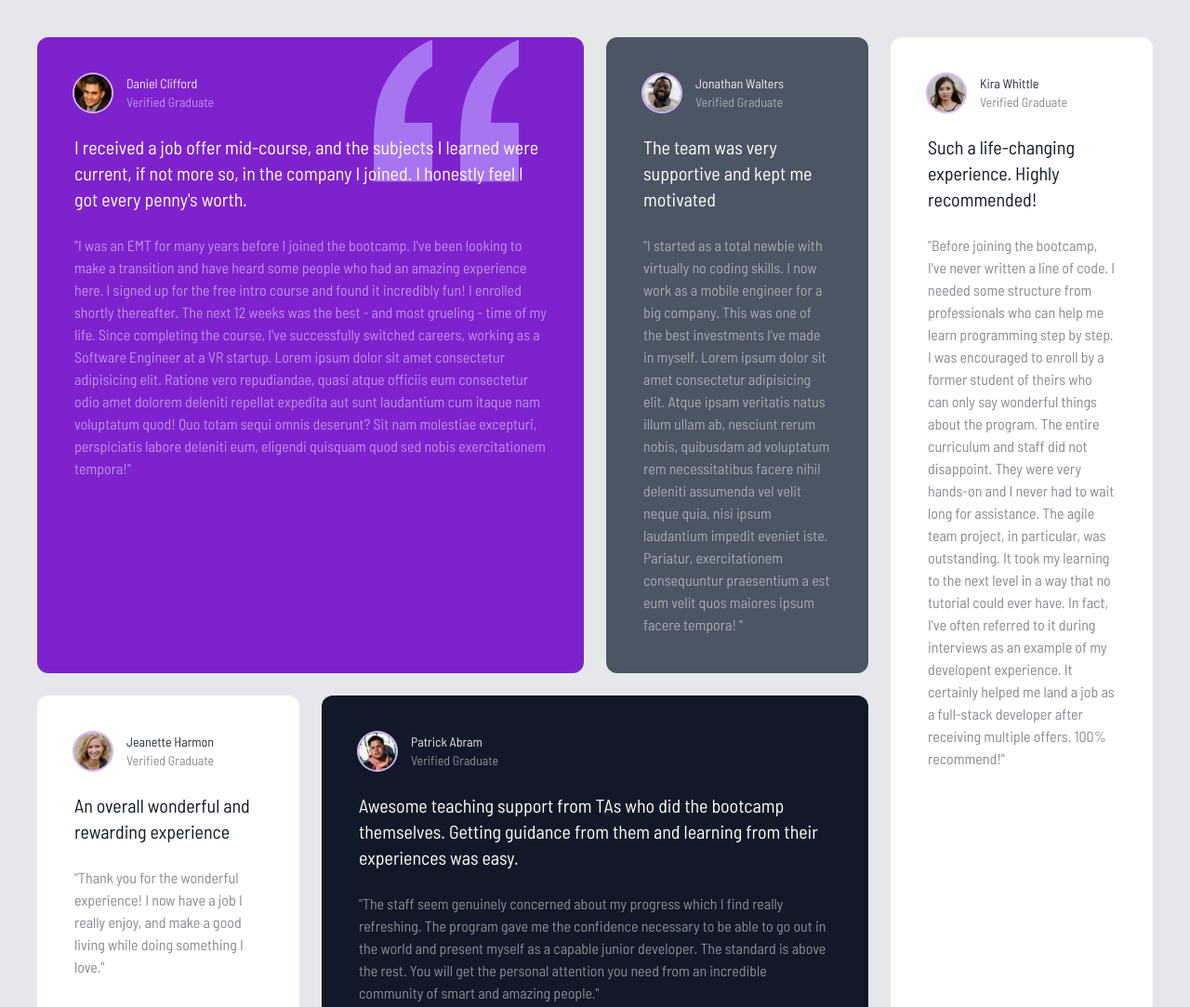
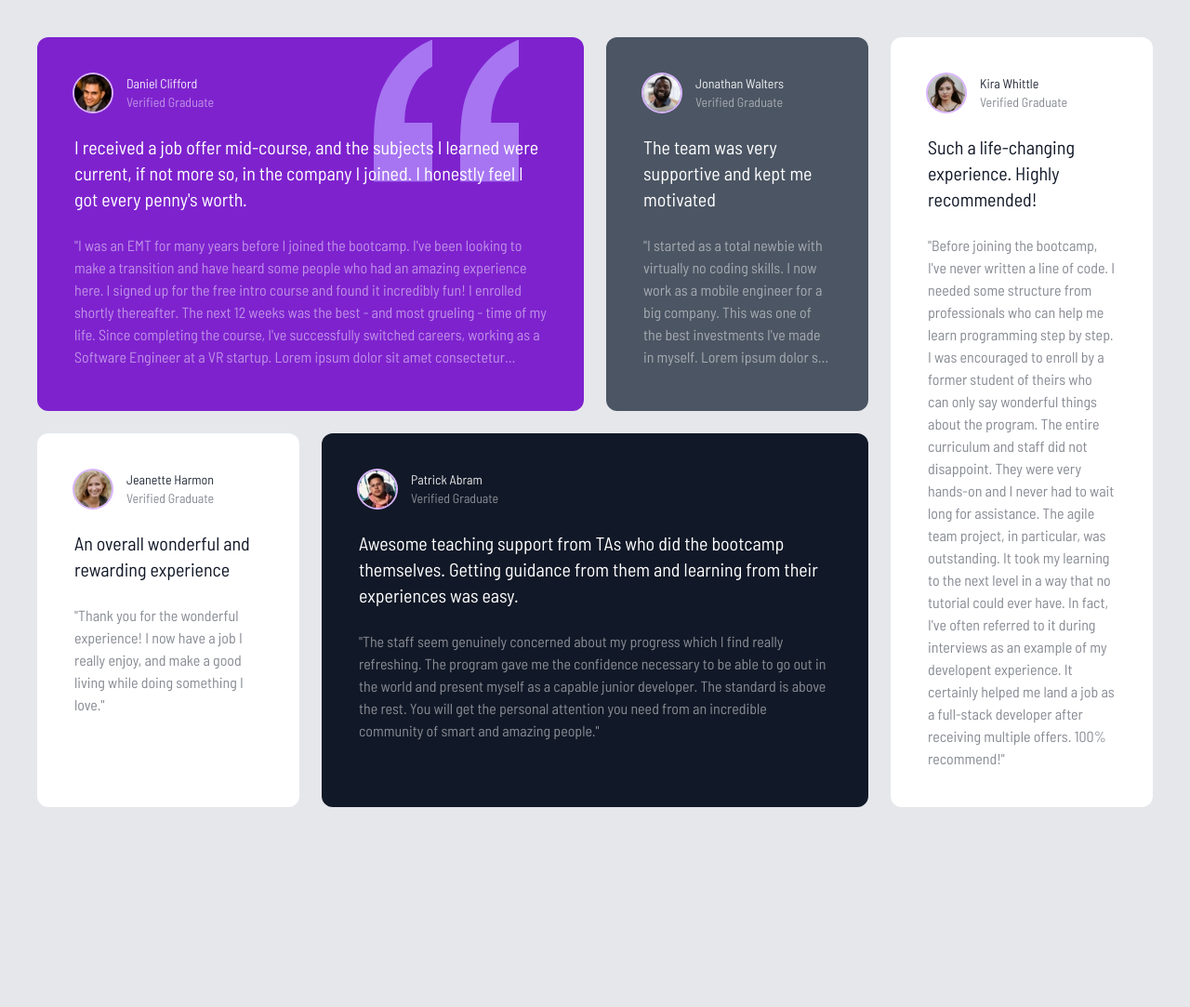
Before and after one commit to howarddo2208/tailwind-css-from-scratch, a website: page web-projects/4-testimonial-grid/index.html in a window 1280 px wide. Shown: the top 1083 px of the page at 93% size. After the commit the page ends 908 px from the top, so only its background shows below. Drawn offline with Linux system fonts and the light colour scheme.

Commit message:
4-testimonial-grid: line-clamp plugin, project completed

```diff
--- a/web-projects/4-testimonial-grid/index.html
+++ b/web-projects/4-testimonial-grid/index.html
@@ -47,7 +47,7 @@
             got every penny's worth.
           </p>
           <!-- small text -->
-          <p class="mt-6 opacity-50">
+          <p class="mt-6 opacity-50 line-clamp-6">
             "I was an EMT for many years before I joined the bootcamp. I've been
             looking to make a transition and have heard some people who had an
             amazing experience here. I signed up for the free intro course and
@@ -60,7 +60,12 @@
             expedita aut sunt laudantium cum itaque nam voluptatum quod! Quo
             totam sequi omnis deserunt? Sit nam molestiae excepturi,
             perspiciatis labore deleniti eum, eligendi quisquam quod sed nobis
-            exercitationem tempora!"
+            exercitationem tempora! Lorem ipsum dolor sit amet consectetur
+            adipisicing elit. Sunt animi sed assumenda temporibus. Recusandae
+            molestias nulla aspernatur eos beatae. Autem dolor quia, accusamus
+            magnam aliquam reprehenderit ipsam assumenda in! Exercitationem
+            natus magni voluptas, magnam minima nam nemo accusamus fugiat velit
+            ea laboriosam, sequi vel quidem deserunt voluptates, quis quo ab."
           </p>
         </div>
         <!-- box 2 -->
@@ -83,7 +88,7 @@
             The team was very supportive and kept me motivated
           </p>
           <!-- small text -->
-          <p class="mt-6 opacity-50">
+          <p class="mt-6 opacity-50 line-clamp-6">
             "I started as a total newbie with virtually no coding skills. I now
             work as a mobile engineer for a big company. This was one of the
             best investments I've made in myself. Lorem ipsum dolor sit amet
@@ -92,7 +97,19 @@
             necessitatibus facere nihil deleniti assumenda vel velit neque quia,
             nisi ipsum laudantium impedit eveniet iste. Pariatur, exercitationem
             consequuntur praesentium a est eum velit quos maiores ipsum facere
-            tempora! "
+            tempora! " Lorem, ipsum dolor sit amet consectetur adipisicing elit.
+            Dolor esse perferendis veritatis excepturi debitis, corrupti
+            voluptas dolore id, maxime explicabo incidunt, temporibus dolorum!
+            Aut, ducimus. Sed, voluptatum? Quod amet, quis dolorum hic qui,
+            accusamus ipsum voluptas quasi non, harum cupiditate facere
+            voluptates incidunt velit? Aperiam id ex quas rerum quidem eos quod
+            esse, dolores eum neque ipsum laboriosam fugit eaque, rem eveniet
+            impedit molestias! Provident sint, voluptatibus quae beatae
+            molestias reprehenderit mollitia rerum sit cupiditate asperiores
+            maiores libero praesentium commodi. Alias laboriosam sit velit
+            consequuntur ullam, obcaecati distinctio repellat autem nobis
+            pariatur recusandae? Repellendus officia ullam dolorum nobis, veniam
+            eum!
           </p>
         </div>
         <!-- box 3 -->
--- a/web-projects/4-testimonial-grid/package.json
+++ b/web-projects/4-testimonial-grid/package.json
@@ -11,6 +11,7 @@
   "author": "",
   "license": "ISC",
   "devDependencies": {
+    "@tailwindcss/line-clamp": "^0.4.4",
     "tailwindcss": "^3.3.1"
   }
 }
--- a/web-projects/4-testimonial-grid/tailwind.config.js
+++ b/web-projects/4-testimonial-grid/tailwind.config.js
@@ -13,5 +13,5 @@ module.exports = {
       },
     },
   },
-  plugins: [],
+  plugins: [require("@tailwindcss/line-clamp")],
 };
```
Also changed, not shown: web-projects/4-testimonial-grid/css/style.css, web-projects/4-testimonial-grid/pnpm-lock.yaml.
